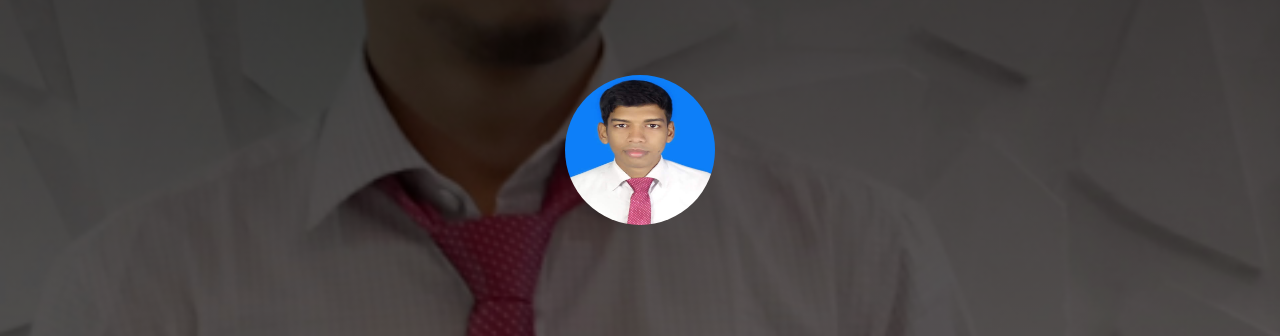
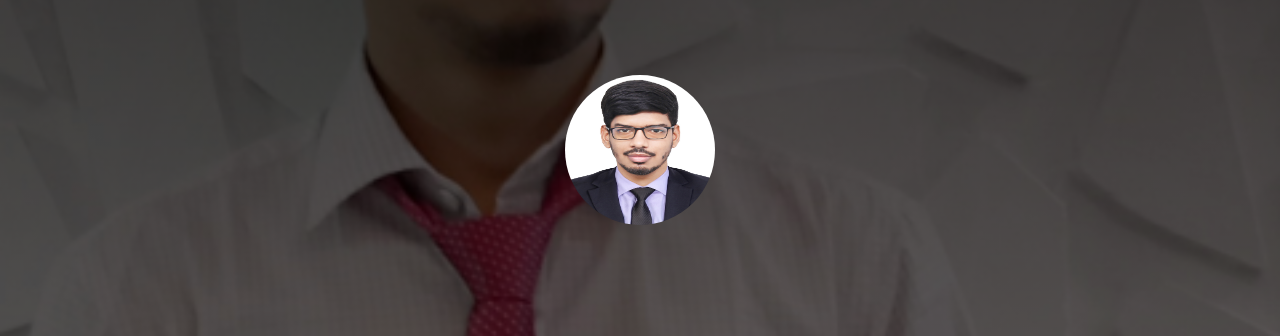
Before and after one commit to atikrpi27/Portfolio, a plain HTML site: page index.html in a window 1280 px wide. Shown: the part 53-389 px from the top of the page. Drawn offline with nearby package versions, Linux system fonts and the light colour scheme; files whose address does not match are found by name.

Commit message:
update my photo

```diff
--- a/index.html
+++ b/index.html
@@ -61,7 +61,7 @@
     <!-- ======================================================================= -->
     <section id="hero-area">
         <div id="hero-cover" class="hero-cover">
-            <img class="mx-auto d-block" alt="cover Image" src="img/mypic.JPG">
+            <img class="mx-auto d-block" alt="cover Image" src="img/atik.jpg">
             <div id="hero-content-box" class="text-center">
                 <h4 class="hello">Hello, my name is Atikur Rahman</h4>
                 <h2 class="post">I'm a Full Stack Web Developer</h2>
```
Also changed, not shown: img/atik.jpg (added), img/mypic.JPG (deleted).
